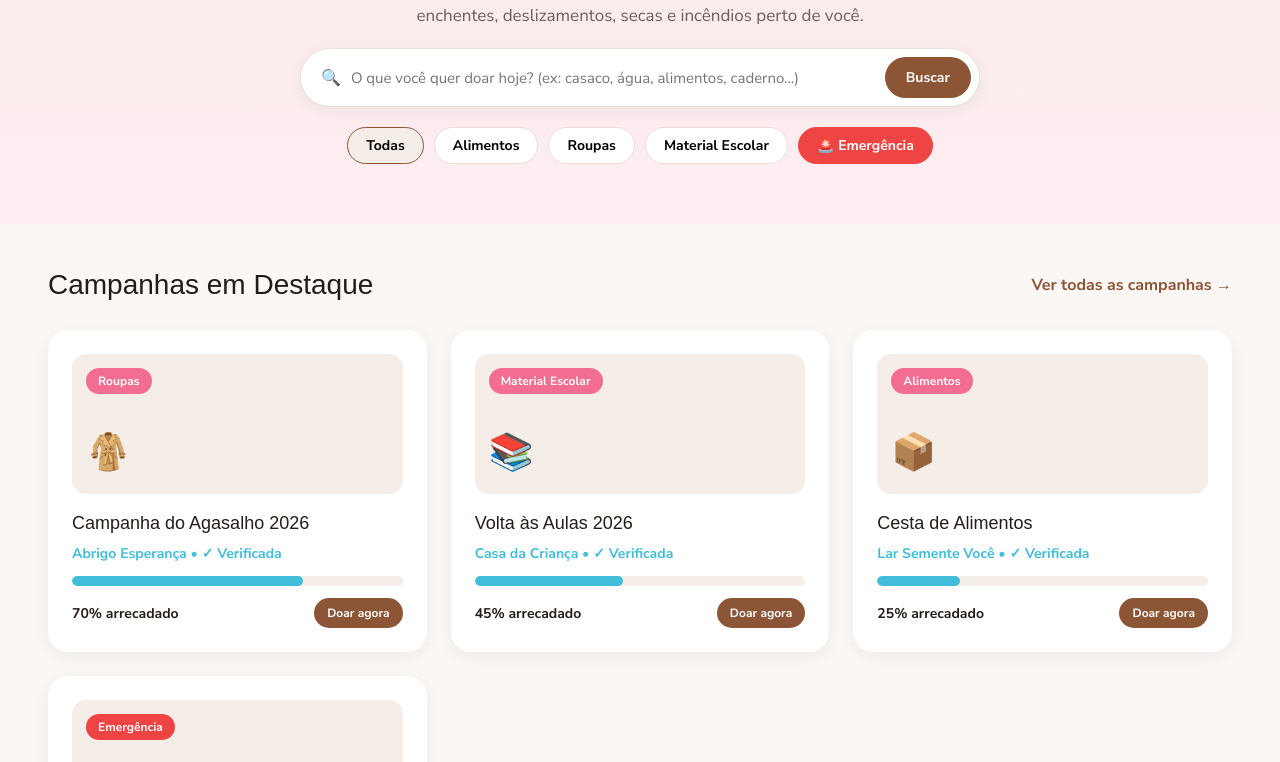
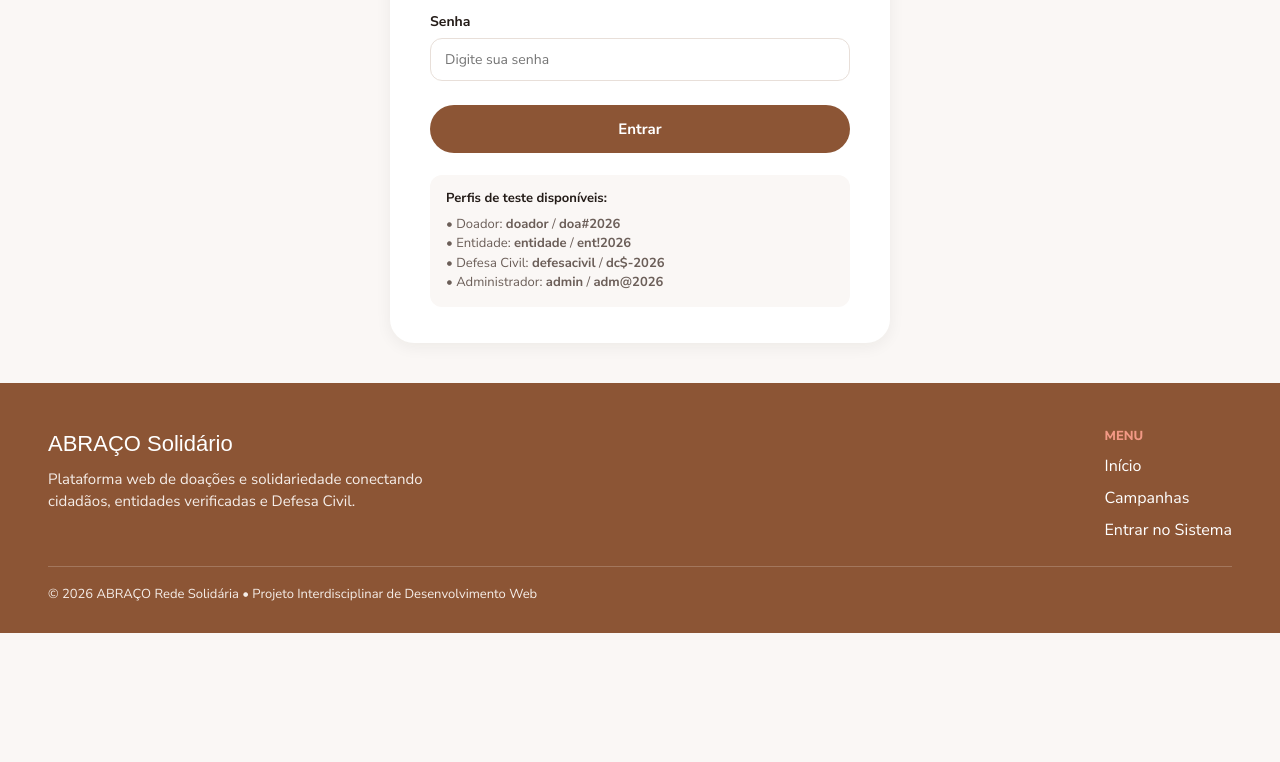
Before and after one commit to sandroscj/abraco-web, a plain HTML site: page index.html in a window 1280 px wide. Shown: the part 315-1077 px from the top of the page. After the commit the page ends 948 px from the top, so only its background shows below. Drawn offline with Linux system fonts and the light colour scheme; a web font is replaced by a local one.

Commit message:
feat: define tela de login como tela inicial

```diff
--- a/index.html
+++ b/index.html
@@ -24,7 +24,7 @@
 
   <main>
 
-    <section id="tela-home" class="tela ativa">
+    <section id="tela-home" class="tela">
       <div class="hero">
         <span class="etiqueta etiqueta-rosa-claro">● Campanhas sociais e emergenciais em tempo real</span>
         <h1>AJUDE QUEM PRECISA,<br />SEM DESPERDÍCIO.</h1>
@@ -121,7 +121,7 @@
       </div>
     </section>
 
-    <section id="tela-login" class="tela">
+    <section id="tela-login" class="tela ativa">
       <div class="card-central" style="max-width:500px;">
         <h1 class="titulo-destaque" style="font-size:26px; margin-bottom:8px; text-align:center;">Acesse sua conta</h1>
         <p style="color:#6B5E58; font-size:14px; text-align:center; margin-bottom:22px;">Entre com o usuário e senha do seu perfil na plataforma</p>
```
